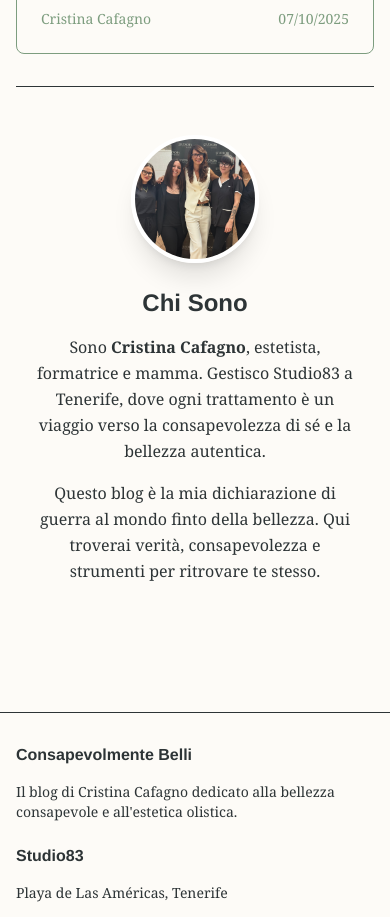
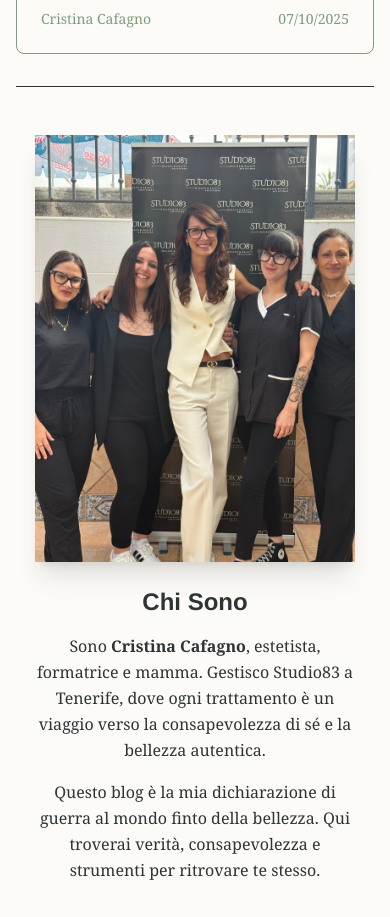
Before and after one commit to Tapedynamics/blogstudio83, a Next.js app: page / in a window 390 px wide. Shown: the part 1140-2057 px from the top of the page. Built offline with nearby package versions, Linux system fonts and the light colour scheme.

Commit message:
fix: Display Cristina's photo in original format (no circle crop)
- Removed circular crop, showing photo as-is
- Removed border
- Responsive width: xs → sm → md
- Maintains aspect ratio with shadow

```diff
--- a/app/page.tsx
+++ b/app/page.tsx
@@ -116,7 +116,7 @@ export default function Home() {
             <img
               src="/images/cristina-profile.jpg"
               alt="Cristina Cafagno"
-              className="w-32 h-32 sm:w-40 sm:h-40 rounded-full object-cover shadow-xl border-4 border-white"
+              className="max-w-xs sm:max-w-sm md:max-w-md w-full h-auto shadow-xl"
             />
           </div>
 
```
